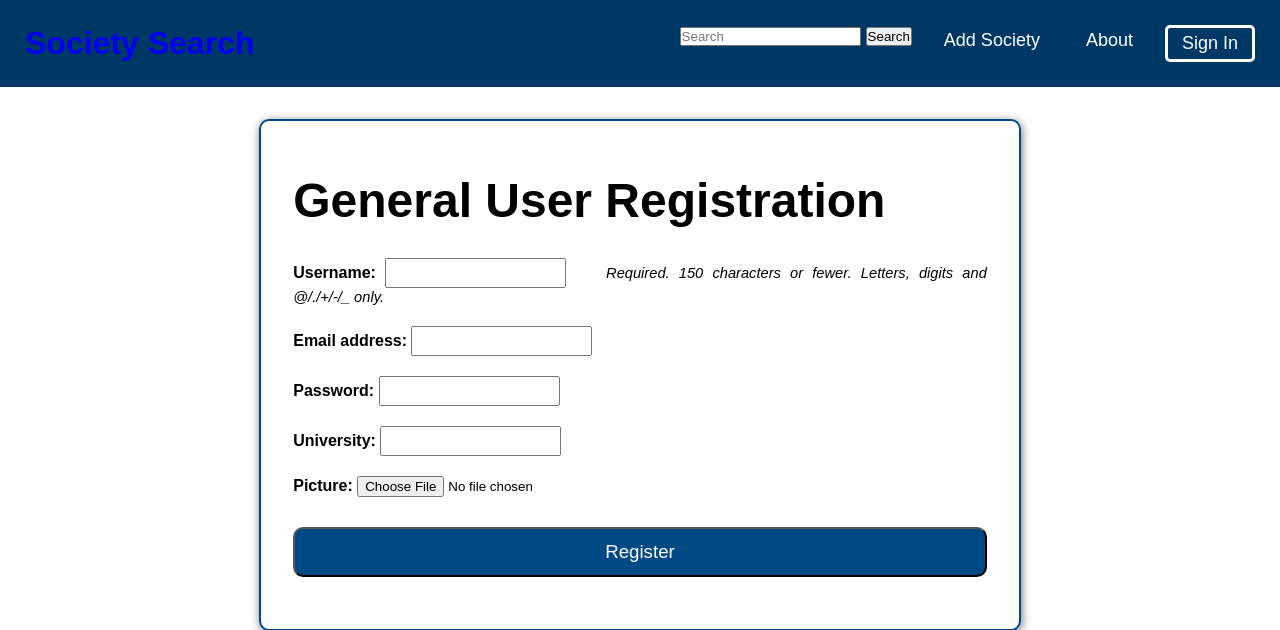
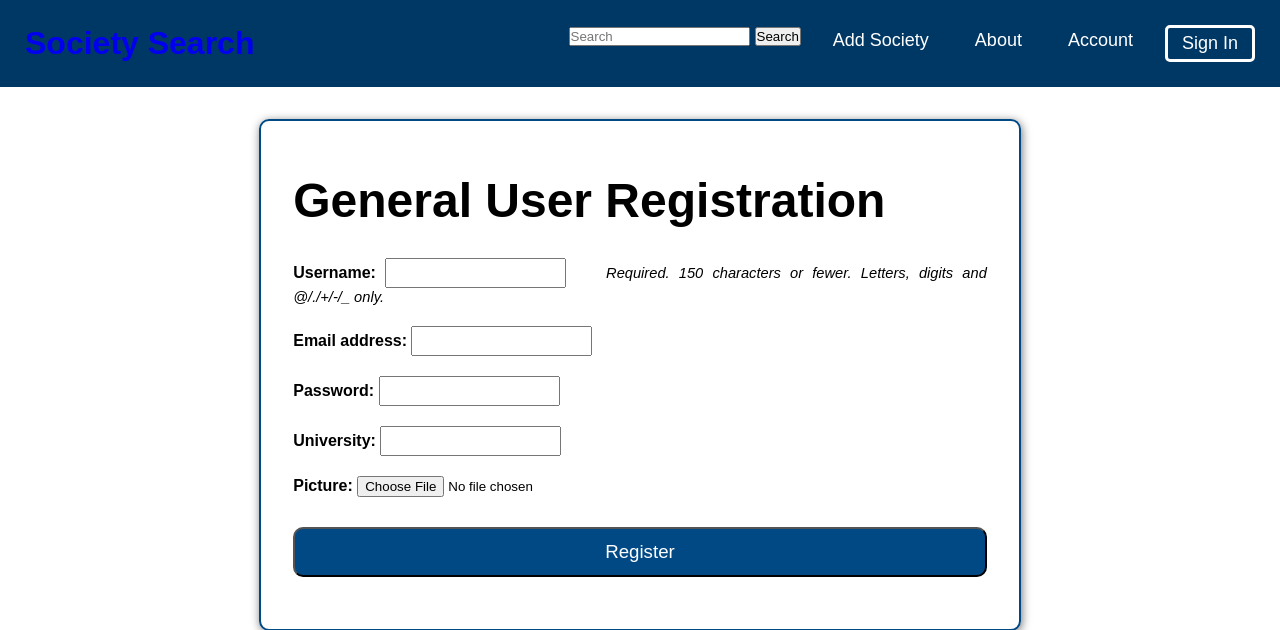
Before and after one commit to BeckyShep/SocietySearch, a Django app: page /accounts/register/generalsignup/ in a window 1280 px wide. Shown: the top 630 px of the page. Run offline with Django 4.2, Linux system fonts and the light colour scheme.

Commit message:
Add account button on base.html

```diff
--- a/SocietySearchProject/templates/societysearch/base.html
+++ b/SocietySearchProject/templates/societysearch/base.html
@@ -33,6 +33,7 @@
                     </form>
                     <li><a href="{% url 'add_society' %}">Add Society</a></li>
                     <li><a href="{% url 'societysearch:about' %}">About</a></li>
+                    <li><a href="/">Account</a></li>
                     <li id="signin"><a href="{% url 'auth_login' %}">Sign In</a></li>
                 </div>
             </ul>
```
